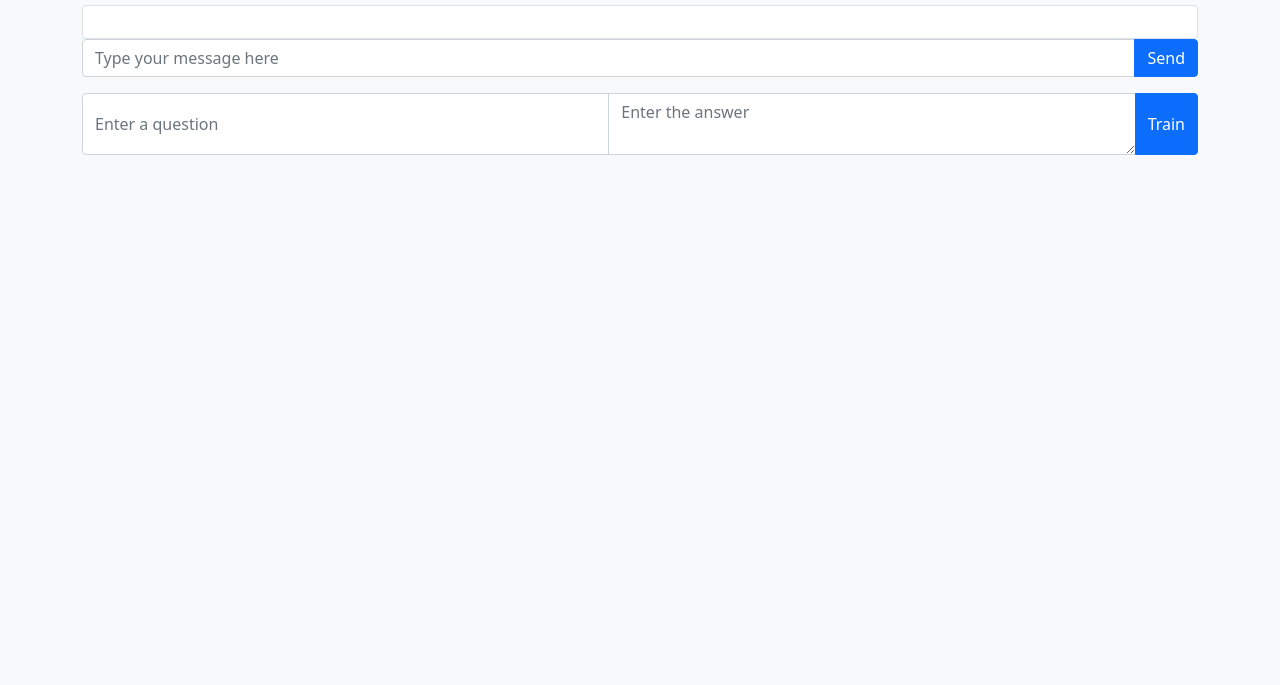
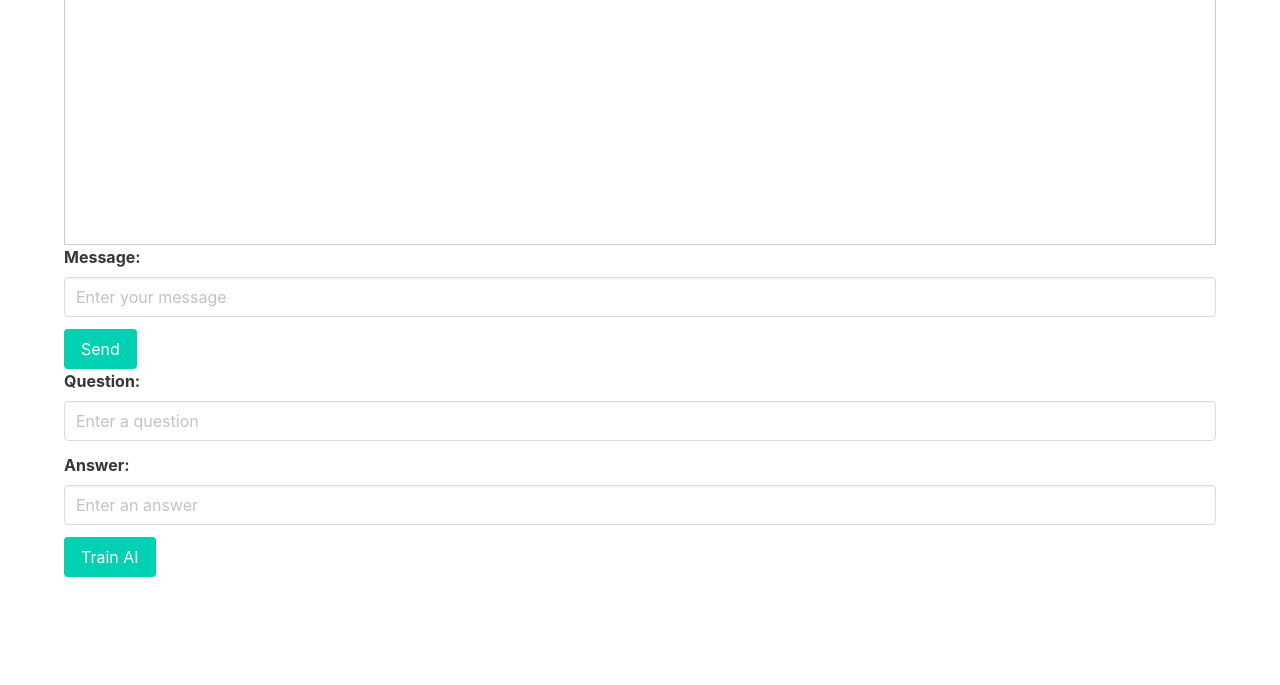
Before and after one commit to weblabsaus/traindle-backend, a website: page index.html in a window 1280 px wide. Shown: the part 115-800 px from the top of the page. Drawn offline with nearby package versions, Linux system fonts and the light colour scheme.

Commit message:
Update index.html

```diff
--- a/index.html
+++ b/index.html
@@ -3,71 +3,76 @@
 <head>
     <meta charset="UTF-8">
     <meta name="viewport" content="width=device-width, initial-scale=1.0">
-    <title>Crowd Trainer</title>
-    <link rel="stylesheet" href="https://cdn.jsdelivr.net/npm/bootstrap@5.1.3/dist/css/bootstrap.min.css">
+    <title>AI Chat</title>
+    <link rel="stylesheet" href="https://cdn.jsdelivr.net/npm/bulma@0.9.3/css/bulma.min.css">
     <style>
         .message {
-            padding: 10px;
-            margin-bottom: 10px;
-            border-radius: 5px;
+            margin-bottom: 1rem;
         }
-        .is-user {
-            background-color: #f1f1f1;
-            text-align: right;
+        .message.is-ai {
+            background-color: #f5f5f5;
+            padding: 0.5rem;
+            border-radius: 0.5rem;
         }
-        .is-ai {
-            background-color: #e1e1e1;
-            text-align: left;
+        .message.is-error {
+            color: red;
         }
-        .is-loading {
-            background-color: #f9f9f9;
+        .message.is-loading {
             color: #999;
-            text-align: center;
         }
-        .is-error {
-            background-color: #ffcdd2;
-            color: #c62828;
-            text-align: center;
+        .chat-box {
+            height: 300px;
+            overflow-y: auto;
+            border: 1px solid #ccc;
+            padding: 1rem;
         }
     </style>
 </head>
-<body class="bg-light">
-    <div class="container my-5">
-        <h1 class="text-center mb-4">Crowd Trainer</h1>
-        <div id="message-box" class="border rounded p-3 bg-white"></div>
-        <div class="input-group mb-3">
-            <input type="text" class="form-control" id="input" placeholder="Type your message here">
-            <button class="btn btn-primary" onclick="sendMessage()">Send</button>
+<body>
+    <div class="container">
+        <h1 class="title">AI Chat</h1>
+        <div class="chat-box" id="chat-box">
+            <!-- Chat messages will be displayed here -->
         </div>
-        <div class="input-group mb-3">
-            <input type="text" class="form-control" id="trainInputQ" placeholder="Enter a question">
-            <textarea class="form-control" id="trainInputA" placeholder="Enter the answer"></textarea>
-            <button class="btn btn-primary" onclick="trainAI()">Train</button>
+        <div class="field">
+            <label class="label" for="chat-input">Message:</label>
+            <div class="control">
+                <input class="input" type="text" id="chat-input" placeholder="Enter your message">
+            </div>
         </div>
+        <button class="button is-primary" onclick="sendMessage()">Send</button>
+        <div class="field">
+            <label class="label" for="train-input-q">Question:</label>
+            <div class="control">
+                <input class="input" type="text" id="train-input-q" placeholder="Enter a question">
+            </div>
+        </div>
+        <div class="field">
+            <label class="label" for="train-input-a">Answer:</label>
+            <div class="control">
+                <input class="input" type="text" id="train-input-a" placeholder="Enter an answer">
+            </div>
+        </div>
+        <button class="button is-primary" onclick="trainAI()">Train AI</button>
     </div>
 
     <script>
-        const backendUrl = 'https://your-netlify-functions.netlify.app/.netlify/functions';
-        const messageBox = document.getElementById('message-box');
-        const input = document.getElementById('input');
-        const trainInputQ = document.getElementById('trainInputQ');
-        const trainInputA = document.getElementById('trainInputA');
+        const backendUrl = 'https://gorgeous-bonbon-fefab9.netlify.app/.netlify/functions';
+        const chatInput = document.getElementById('chat-input');
+        const trainInputQ = document.getElementById('train-input-q');
+        const trainInputA = document.getElementById('train-input-a');
+        const chatBox = document.getElementById('chat-box');
 
         async function sendMessage() {
-            const message = input.value.trim();
+            const message = chatInput.value.trim();
+
             if (message !== '') {
                 try {
-                    // Display the user's message
-                    const userMessage = document.createElement('div');
-                    userMessage.classList.add('message', 'is-user');
-                    userMessage.textContent = message;
-                    messageBox.appendChild(userMessage);
-
                     // Display a loading message
                     const loadingMessage = document.createElement('div');
                     loadingMessage.classList.add('message', 'is-loading');
-                    loadingMessage.textContent = 'Loading response...';
-                    messageBox.appendChild(loadingMessage);
+                    loadingMessage.textContent = 'Sending message...';
+                    chatBox.appendChild(loadingMessage);
 
                     const response = await fetch(`${backendUrl}/chat`, {
                         method: 'POST',
@@ -84,24 +89,37 @@
                     const data = await response.json();
 
                     // Remove the loading message
-                    messageBox.removeChild(loadingMessage);
+                    chatBox.removeChild(loadingMessage);
+
+                    // Display the user's message
+                    const userMessage = document.createElement('div');
+                    userMessage.classList.add('message');
+                    userMessage.textContent = message;
+                    chatBox.appendChild(userMessage);
 
                     // Display the AI's response
                     const aiMessage = document.createElement('div');
                     aiMessage.classList.add('message', 'is-ai');
+                    aiMessage.
                     aiMessage.textContent = data.response;
-                    messageBox.appendChild(aiMessage);
-                    input.value = '';
+                    chatBox.appendChild(aiMessage);
+
+                    // Clear the input field
+                    chatInput.value = '';
+
+                    // Scroll to the bottom of the chat box
+                    chatBox.scrollTop = chatBox.scrollHeight;
                 } catch (error) {
                     console.error('Error:', error);
 
                     // Remove the loading message
-                    messageBox.removeChild(loadingMessage);
+                    chatBox.removeChild(loadingMessage);
+
                     // Display an error message
                     const errorMessage = document.createElement('div');
                     errorMessage.classList.add('message', 'is-error');
                     errorMessage.textContent = 'Sorry, there was an error sending your message. Please try again later.';
-                    messageBox.appendChild(errorMessage);
+                    chatBox.appendChild(errorMessage);
                 }
             }
         }
@@ -116,12 +134,13 @@
                     const loadingMessage = document.createElement('div');
                     loadingMessage.classList.add('message', 'is-loading');
                     loadingMessage.textContent = 'Training AI...';
-                    messageBox.appendChild(loadingMessage);
+                    chatBox.appendChild(loadingMessage);
 
                     const response = await fetch(`${backendUrl}/train`, {
                         method: 'POST',
                         headers: {
                             'Content-Type': 'application/json',
+                            'Access-Control-Allow-Origin': 'https://gorgeous-bonbon-fefab9.netlify.app',
                         },
                         body: JSON.stringify({ question, answer }),
                     });
@@ -133,13 +152,13 @@
                     const data = await response.json();
 
                     // Remove the loading message
-                    messageBox.removeChild(loadingMessage);
+                    chatBox.removeChild(loadingMessage);
 
                     // Display a success message
                     const successMessage = document.createElement('div');
                     successMessage.classList.add('message', 'is-ai');
                     successMessage.textContent = 'AI training successful!';
-                    messageBox.appendChild(successMessage);
+                    chatBox.appendChild(successMessage);
 
                     // Clear the input fields
                     trainInputQ.value = '';
@@ -148,20 +167,20 @@
                     console.error('Error:', error);
 
                     // Remove the loading message
-                    messageBox.removeChild(loadingMessage);
+                    chatBox.removeChild(loadingMessage);
 
                     // Display an error message
                     const errorMessage = document.createElement('div');
                     errorMessage.classList.add('message', 'is-error');
                     errorMessage.textContent = 'Sorry, there was an error training the AI. Please try again later.';
-                    messageBox.appendChild(errorMessage);
+                    chatBox.appendChild(errorMessage);
                 }
             } else {
                 // Display an error message
                 const errorMessage = document.createElement('div');
                 errorMessage.classList.add('message', 'is-error');
                 errorMessage.textContent = 'Please enter a question and answer to train the AI.';
-                messageBox.appendChild(errorMessage);
+                chatBox.appendChild(errorMessage);
             }
         }
     </script>
```
